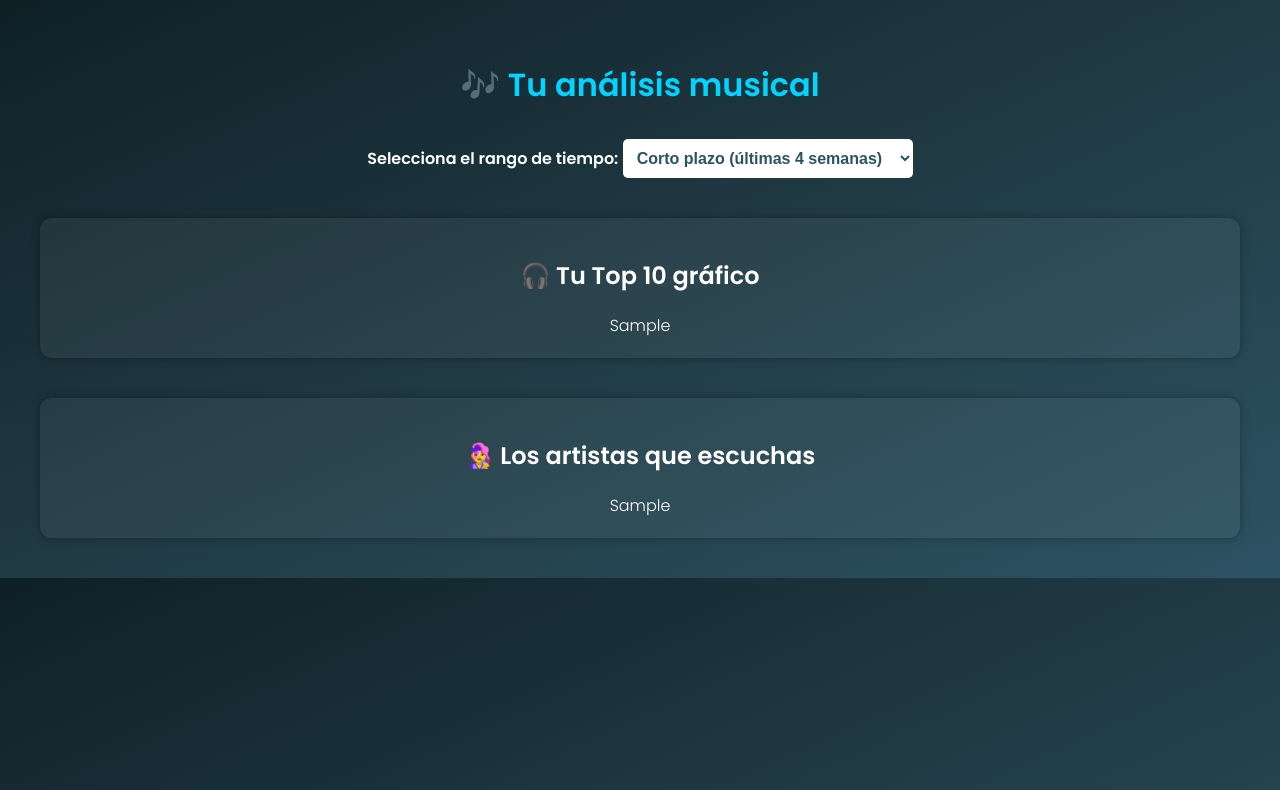
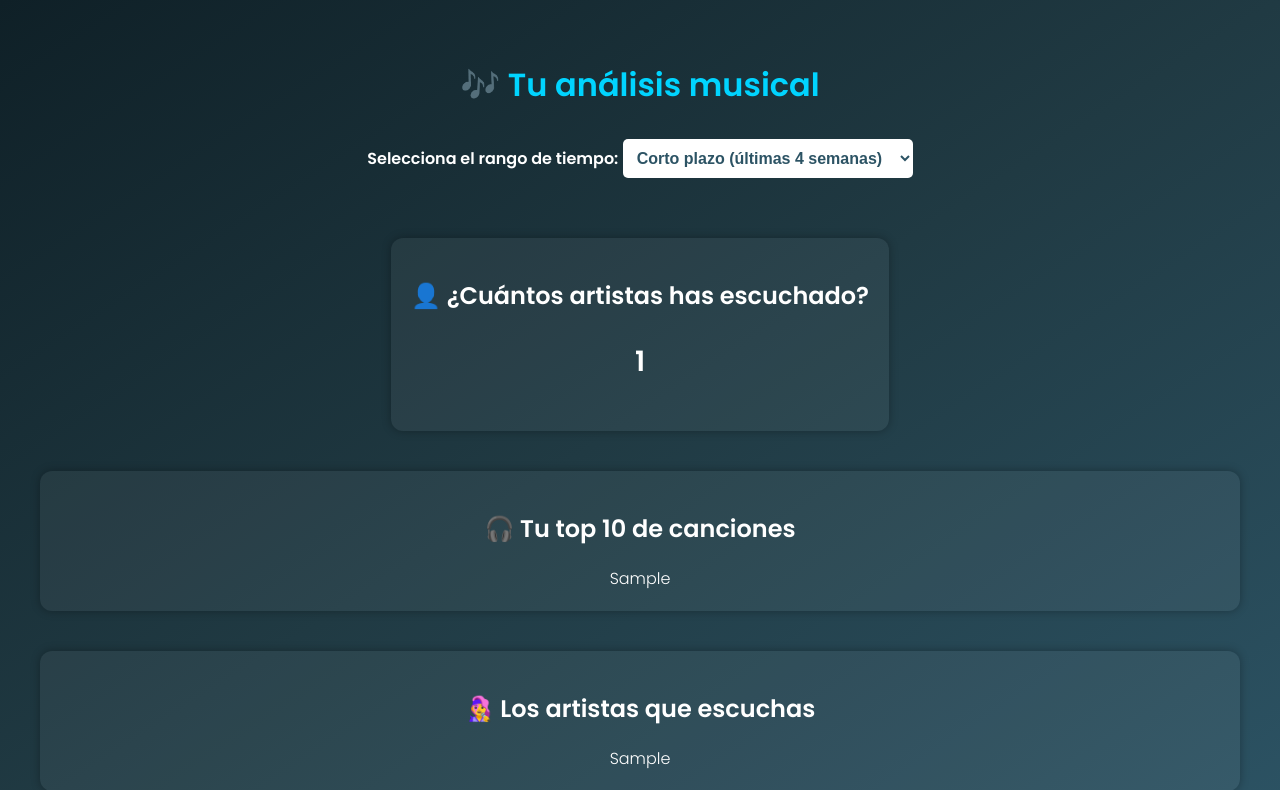
Before and after one commit to Andy-Aranda/spotify-pipeline, a Flask app: template app/templates/success.html in a window 1280 px wide. Shown: the top 790 px of the page. Run offline with Flask 3, Linux system fonts and the light colour scheme; the template is opened without the code that fills it: most values are stand-ins (such as "Sample title", 1, 10 or a date in 2020); some libraries are stand-ins or nearby versions.

Commit message:
adding kpi unique artists

```diff
--- a/app/templates/success.html
+++ b/app/templates/success.html
@@ -41,6 +41,14 @@
       border-radius: 12px;
       box-shadow: 0 0 10px rgba(0,0,0,0.3);
     }
+    .kpi-card {
+      background-color: rgba(255, 255, 255, 0.05);
+      padding: 20px;
+      margin-top: 30px;
+      border-radius: 12px;
+      box-shadow: 0 0 10px rgba(0,0,0,0.3);
+      display: inline-block;
+    }
   </style>
 </head>
 <body>
@@ -58,8 +66,13 @@
     </form>
   </div>
 
+  <div class="kpi-card">
+    <h2>👤 ¿Cuántos artistas has escuchado?</h2>
+    <p style="font-size: 28px; font-weight: bold;">{{ num_artistas_unicos }}</p>
+  </div>
+
   <div class="chart-container">
-    <h2>🎧 Tu Top 10 gráfico</h2>
+    <h2>🎧 Tu top 10 de canciones</h2>
     <div>{{ graph_html | safe }}</div>
   </div>
 
--- a/run.py
+++ b/run.py
@@ -7,9 +7,9 @@ from pathlib import Path
 import pandas as pd
 from sqlalchemy import create_engine, text
 import plotly.express as px
+import plotly.graph_objects as go
+
 from scripts.visualizations import generar_top_tracks, generar_popularidad_artistas
-
-
 
 # Cargar variables de entorno
 load_dotenv(dotenv_path=Path('.') / '.env')
@@ -99,13 +99,24 @@ def profile():
             {"uid": user_id, "tr": time_range}
         )
 
+    # Calcula el número de artistas únicos
+    num_artistas_unicos = df['artists'].explode().nunique()
+    df['artists_list'] = df['artists'].str.split(', ')
+    num_artistas_unicos = df['artists_list'].explode().nunique()
+
+
+    df.drop(columns=['artists_list'], inplace=True)
     df.to_sql('multiuser_tracks', engine, if_exists='append', index=False)
 
-    # Crear gráfica de barras
     graph_html = generar_top_tracks(df)
     graph_artistas_html = generar_popularidad_artistas(df)
 
-    return render_template("success.html", graph_html=graph_html, graph_artistas_html=graph_artistas_html, current_time_range=time_range)
+    return render_template("success.html",
+                           graph_html=graph_html,
+                           graph_artistas_html=graph_artistas_html,
+                           current_time_range=time_range,
+                           num_artistas_unicos=num_artistas_unicos
+)
 
 if __name__ == '__main__':
     app.run(debug=True)
--- a/scripts/visualizations.py
+++ b/scripts/visualizations.py
@@ -41,6 +41,7 @@ def generar_popularidad_artistas(df_tracks):
         y='artists',
         title='Artistas más escuchados por popularidad',
         color='artists',
+        orientation='h',
         template='plotly_dark'
     )
     fig.update_layout(
```
Also changed, not shown: 1 other file.
